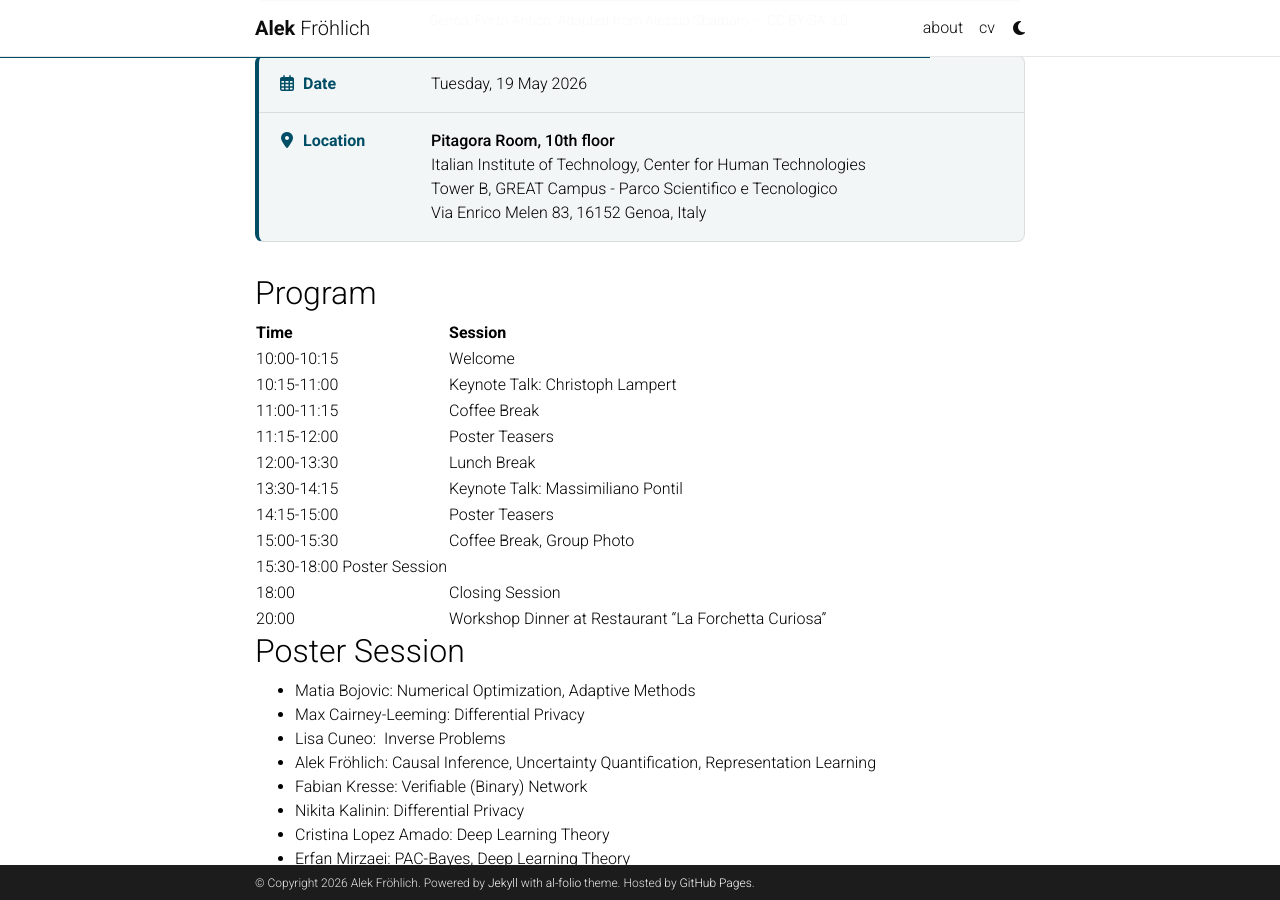
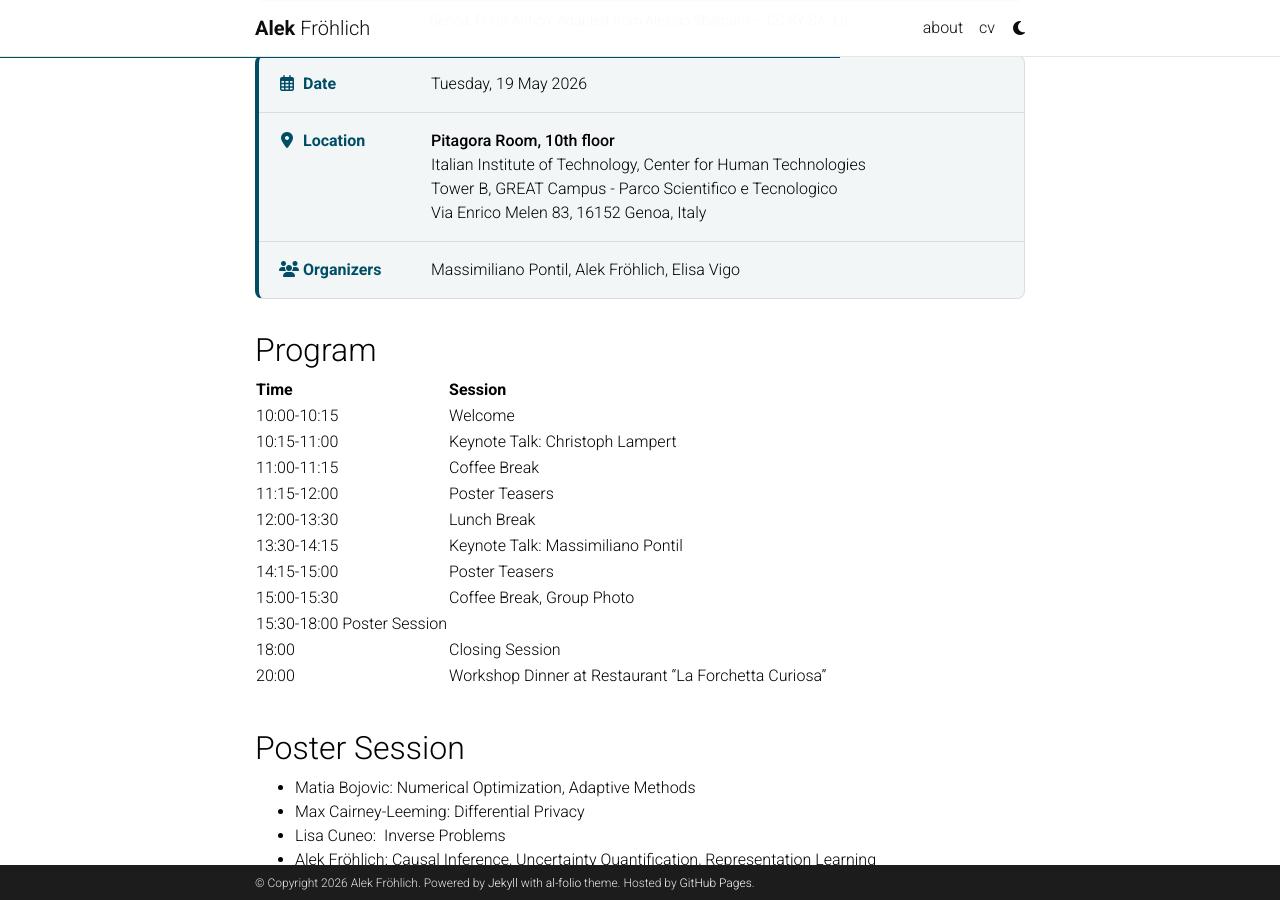
Before and after one commit to alekfrohlich/alekfrohlich.github.io, a Jekyll site: the page built from _pages/trends-in-ml-research-workshop.md, in a window 1280 px wide and 900 px high, scrolled down 658 px. Built offline with Jekyll 4.4.1, drawn with Linux system fonts in a browser that asks for light colours; comment, search, counter and statistics services are not loaded; a style sheet for code colours, icons or effects is not loaded; grey boxes are pictures that could not be loaded.

Commit message:
Add organizers

```diff
--- a/_pages/trends-in-ml-research-workshop.md
+++ b/_pages/trends-in-ml-research-workshop.md
@@ -36,6 +36,10 @@
       Via Enrico Melen 83, 16152 Genoa, Italy
     </dd>
   </div>
+  <div class="workshop-details__item">
+    <dt><i class="fas fa-users" aria-hidden="true"></i> Organizers</dt>
+    <dd>Massimiliano Pontil, Alek Fröhlich, Elisa Vigo</dd>
+  </div>
 </dl>
 
 
@@ -55,6 +59,8 @@
 | 18:00 | Closing Session |
 | 20:00 | Workshop Dinner at Restaurant "La Forchetta Curiosa" |
 
+<br>
+
 ## Poster Session
 
 - Matia Bojovic: Numerical Optimization, Adaptive Methods
```
